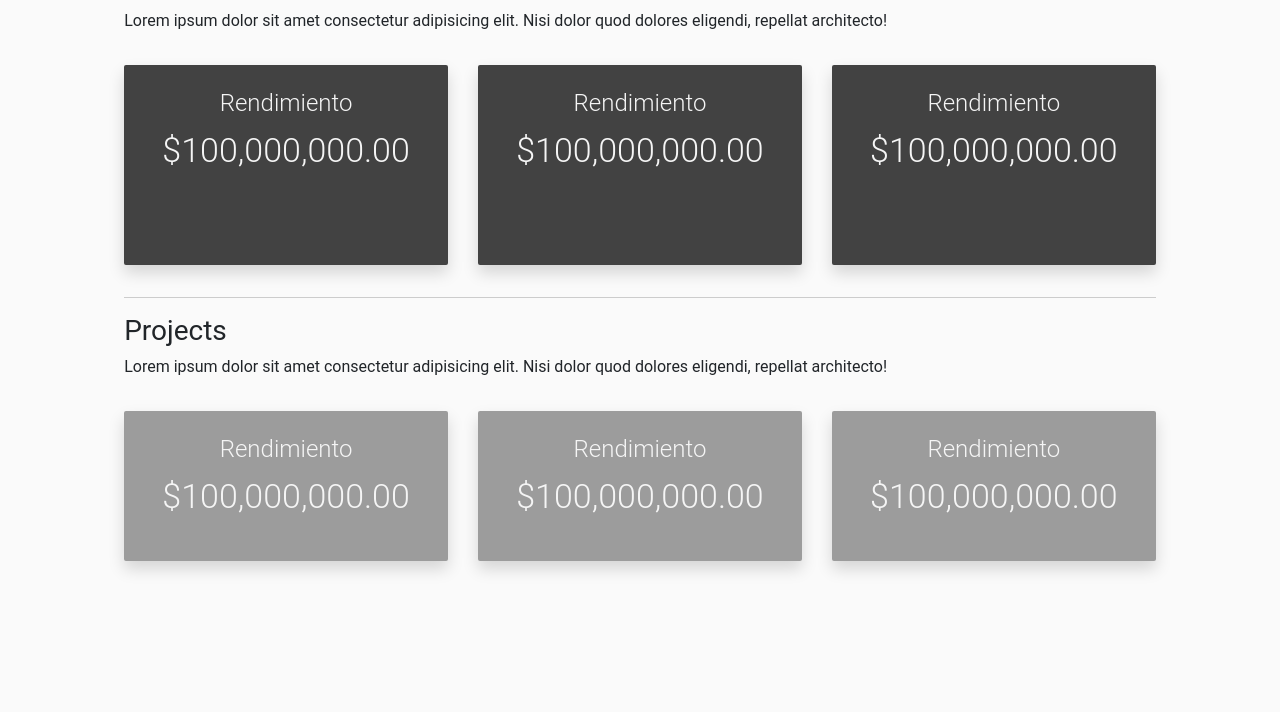
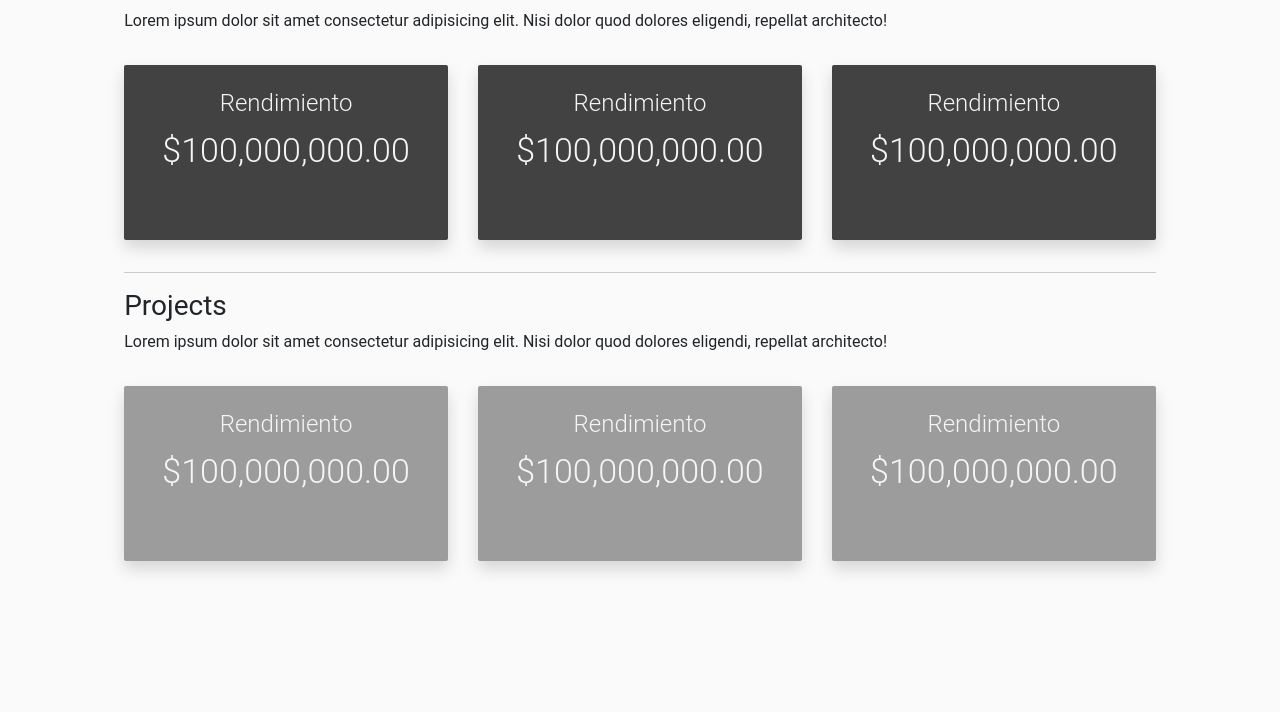
Before and after one commit to luissalmon/osopanda, a Django app: page /userprofile/ in a window 1280 px wide. Shown: the part 375-1087 px from the top of the page. Run offline with Django 3.2, Linux system fonts and the light colour scheme; some libraries are stand-ins or nearby versions.

Commit message:
Arreglado el problema con el tamaño de los elementos detras del logo
Ajustado tamaños de los recuadros en userprofile

```diff
--- a/baraboo/bsite/templates/baraboo.html
+++ b/baraboo/bsite/templates/baraboo.html
@@ -60,7 +60,6 @@
                   <div class="col-6 d-flex justify-content-end align-items-center h-100 p-0">
 
                     <div id="bgSectL" class="position-absolute d-flex flex-column w-100 align-items-center bgContainerL">
-
                       <img src="{% static 'img/criptomoneda.png' %}" class="bgImage" alt="">
                       <p id="bgPL" class="w-100 text-justify bgText">Lorem, ipsum dolor sit amet consectetur adipisicing elit. Quae cupiditate deserunt fugiat iusto enim rem dolore eos ducimus distinctio est?</p>
                     </div>
@@ -70,7 +69,7 @@
                       <img id="imgLS" src="{% static 'img/bara.png' %}" class="w-100 float-right" alt="">
                     </div>
 
-                    <div id="areaL" onmouseover="actionArea('imgL', 'start')" onmouseout="actionArea('imgL', 'stop')" class="position-absolute w-100 "></div>
+                    <div id="areaL" onmouseover="actionArea('imgL', 'start')" onmouseout="actionArea('imgL', 'stop')" class="position-absolute w-100"></div>
 
                   </div>
                   <!-- ///////////////////////TERMINA SEGMENTO IZQUIERDO//////////////// -->
@@ -79,7 +78,7 @@
 
                     <div id="bgSectR" class="position-absolute d-flex flex-column w-100 align-items-center bgContainerR" style="opacity: 0; padding-left:12%; padding-right: 25%;">
 
-                      <img src="{% static 'img/edificios.png' %}" style="height: 10vw; width: 10vw; min-width: 70px; min-height: 70px;" alt="">
+                      <img src="{% static 'img/edificios.png' %}" class="bgImage" alt="">
                       <p id="bgPR" class="w-100">Lorem, ipsum dolor sit amet consectetur adipisicing elit. Quae cupiditate deserunt fugiat iusto enim rem dolore eos ducimus distinctio est?</p>
                     </div>
 
--- a/baraboo/bsite/templates/userprofile.html
+++ b/baraboo/bsite/templates/userprofile.html
@@ -73,7 +73,7 @@
                   </div>
                 </div>
 
-                <div class="col-12 justify-content-center" style="height: 200px;">
+                <div class="col-12 justify-content-center" style="height: 175px;">
                   <div class="row h-100">
 
 
@@ -140,7 +140,7 @@
                 </div>
 
 
-                <div class="col-12 justify-content-center" style="height: 150px;">
+                <div class="col-12 justify-content-center" style="height: 175px;">
                     <div class="row h-100">
                       <div class="col-4 h-100 m-0">
                         <div class="row h-100 m-0 justify-content-center">
--- a/baraboo/static/js/baraboo.js
+++ b/baraboo/static/js/baraboo.js
@@ -21,12 +21,16 @@ function resize() {
   var data = document.getElementById('imgLS').getBoundingClientRect();
   adjustHeight('bgSectL');
   adjustHeight('bgSectR');
-  adjustHeight('areaL');
-  adjustHeight('areaR');
+  adjustArea('areaL');
+  adjustArea('areaR');
   adjustFontSize('bgPL');
   adjustFontSize('bgPR');
 
   function adjustHeight(id) {
+    document.getElementById(id).style.height = `${data.height * 2.5}px`;
+  }
+
+  function adjustArea(id) {
     document.getElementById(id).style.height = `${data.height}px`;
   }
 
```
